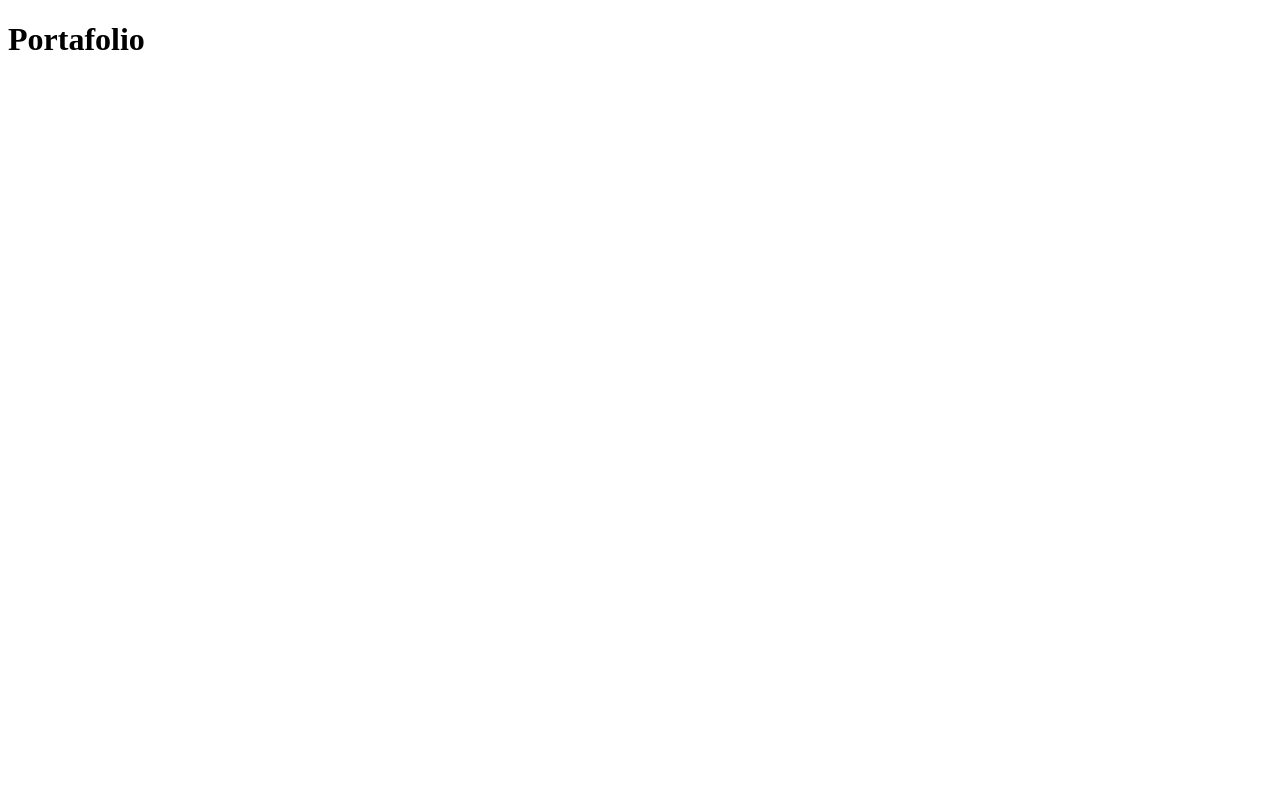
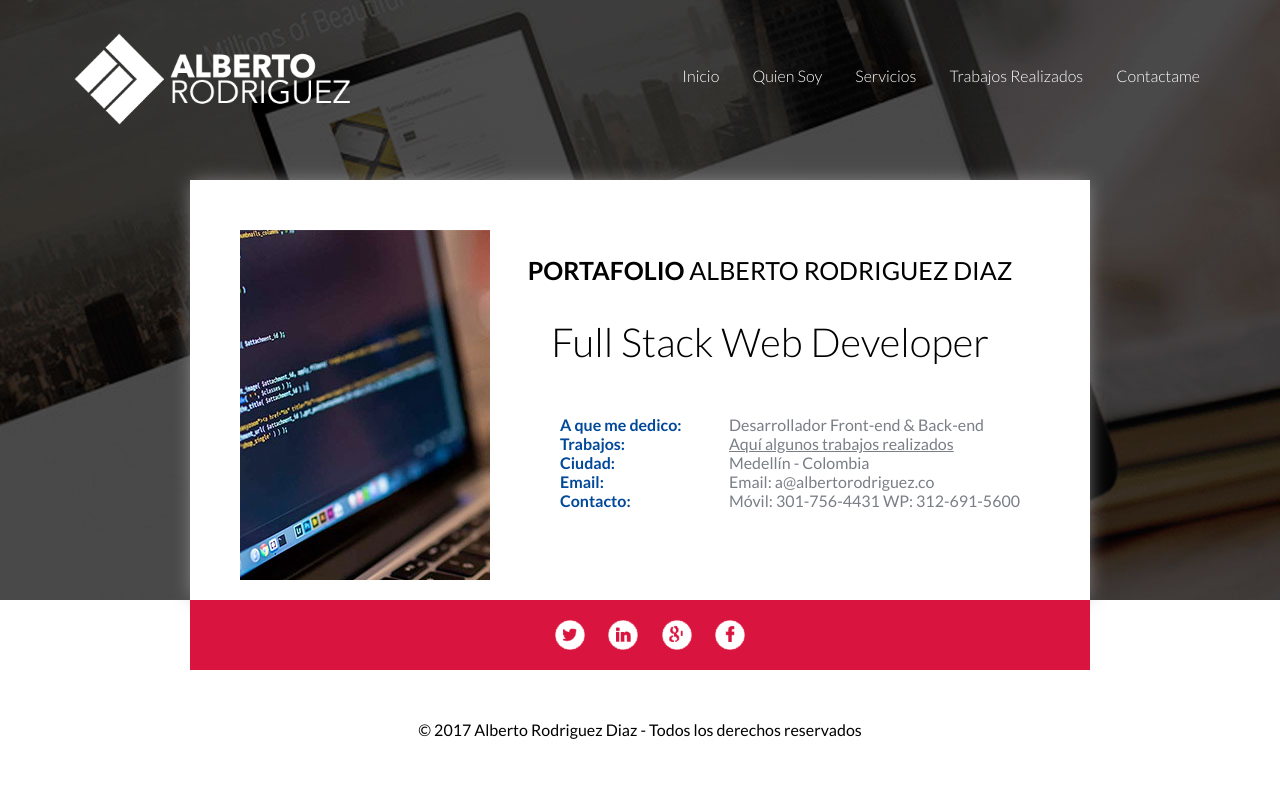
Before and after one commit to efectovirtual/albertord.github.io, a plain HTML site: page index.html in a window 1280 px wide. Drawn offline with Linux system fonts and the light colour scheme.

Commit message:
Lanzamiento web portafolio

```diff
--- a/index.html
+++ b/index.html
@@ -4,9 +4,76 @@
 	<meta charset="utf-8">
 	<meta http-equiv="X-UA-Compatible" content="IE=edge">
 	<title>Portafolio Alberto Rodriguez Diaz</title>
-	<link rel="stylesheet" href="">
+	<link rel="stylesheet" type="text/css" href="style.css">
 </head>
 <body>
-	<h1>Portafolio</h1>
+	<header>
+
+	<div class="contenedor">
+		<div class="logo"><img src="logo-ard.png" alt="Logo"></div>
+
+		<nav>
+			<ul>
+				<li>Inicio</li>
+				<li>Quien Soy</li>
+				<li>Servicios</li>
+				<li>Trabajos Realizados</li>
+				<li>Contactame</li>
+			</ul>
+		</nav>
+
+	</div>
+
+	</header>
+
+
+
+	<article>
+		<section>
+			<div class="foto">
+				<img src="imgwebdev.jpg" alt="Alberto">
+			</div>
+			<div class="informacion">
+				<h1><strong>Portafolio</strong> Alberto Rodriguez Diaz</h1>
+				<h2>Full Stack Web Developer</h2>
+				<div class="linea"></div>
+
+				<ul class="col1info">
+					<li>A que me dedico:</li>
+					<li>Trabajos:</li>
+					<li>Ciudad: </li>
+					<li>Email:</li>
+					<li>Contacto:</li>
+				</ul>
+
+				<ul class="col2info">
+					<li>Desarrollador Front-end & Back-end</li>
+					<li><a href="#">Aquí algunos trabajos realizados</a></li>
+					<li>Medellín - Colombia</li>
+					<li>Email: a@albertorodriguez.co</li>
+					<li>Móvil: 301-756-4431 WP: 312-691-5600</li>
+				</ul>
+
+
+			</div>
+
+		</section>
+	</article>
+
+	<div class="socialred">
+		<ul>
+			<li><img src="r1.png" alt=""></li>
+			<li><img src="r2.png" alt=""></li>
+			<li><img src="r3.png" alt=""></li>
+			<li><img src="r4.png" alt=""></li>
+		</ul>
+	</div>
+
+<div class="clear"></div>
+
+
+	<footer>
+		© 2017 Alberto Rodriguez Diaz - Todos los derechos reservados
+	</footer>
 </body>
 </html>
--- /dev/null
+++ b/style.css
@@ -0,0 +1,147 @@
+@import 'https://fonts.googleapis.com/css?family=Lato:400,300,700,900,400italic';
+
+body{
+	margin: 0;
+	padding: 0;
+	font-family: 'Lato', sans-serif;
+}
+
+header{
+	width: 100%;
+	background: url(bgportfolio.jpg) no-repeat;
+	background-position: top center;
+	height: 600px;
+}
+
+article{
+
+	margin: 0 auto;
+	margin-top: -420px;
+	width: 800px;
+	height: 320px;
+	padding: 50px;
+	background: #fff;
+
+	-webkit-box-shadow: 0px 0px 19px -3px rgba(150,148,150,1);
+	-moz-box-shadow: 0px 0px 19px -3px rgba(150,148,150,1);
+	box-shadow: 0px 0px 19px -3px rgba(150,148,150,1);
+}
+
+.contenedor{
+	width: 1150px;
+	margin: 0 auto;
+}
+
+.clear:before,
+.clear:after {
+    content:' ';
+    display:table;
+}
+
+.clear:after {
+    clear:both;
+}
+.clear {
+    *zoom:1;
+}
+
+.col1info, .foto, .informacion{
+	float: left;
+}
+
+.col2info{
+	float: right;
+}
+
+
+.foto{
+	width: 250px;
+	height: 350px;
+	overflow: hidden;
+}
+
+.informacion{
+	width: 500px;
+	padding-left: 30px;
+}
+
+nav{
+	float: right;
+	margin-top: 50px;
+}
+
+nav ul li{
+	display: inline;
+	padding: 15px;
+	color: #fff;
+	font-weight: 300;
+	font-size: 16px;
+}
+
+.logo img{
+	width: 300px;
+	height: auto;
+	margin-top: 30px;
+	float: left;
+}
+
+.col1info li, .col2info li{
+	list-style: none;
+}
+
+.col1info li{
+	font-weight: 600;
+	color: #004899;
+}
+
+.col2info li{
+	color: #7a7e85;
+}
+
+.col2info li a{
+	color: #7a7e85;
+	font-style: none;
+}
+footer{
+	text-align: center;
+	width: 100%;
+	margin-top: 50px;
+}
+
+h1{
+	font-weight: 400;
+	font-size: 25px;
+	text-transform: uppercase;
+	text-align: center;
+}
+
+h2{
+	text-align: center;
+	font-weight: 300;
+	font-size: 40px;
+}
+
+.socialred{
+	text-align: center;
+	width: 900px;
+	margin: 0 auto;
+	height: 70px;
+	background: #d9143e;
+}
+
+
+.socialred ul{
+	margin: 0;
+	padding: 0;
+}
+.socialred li img{
+	width: 30px;
+	height: auto;
+	margin-top:20px;
+}
+
+
+.socialred li{
+	display: inline;
+	padding-left: 20px;
+}
```
Also changed, not shown: bgportfolio.jpg (added), imgwebdev.jpg (added), logo-ard.png (added), r1.png (added), r2.png (added), r3.png (added), r4.png (added).
